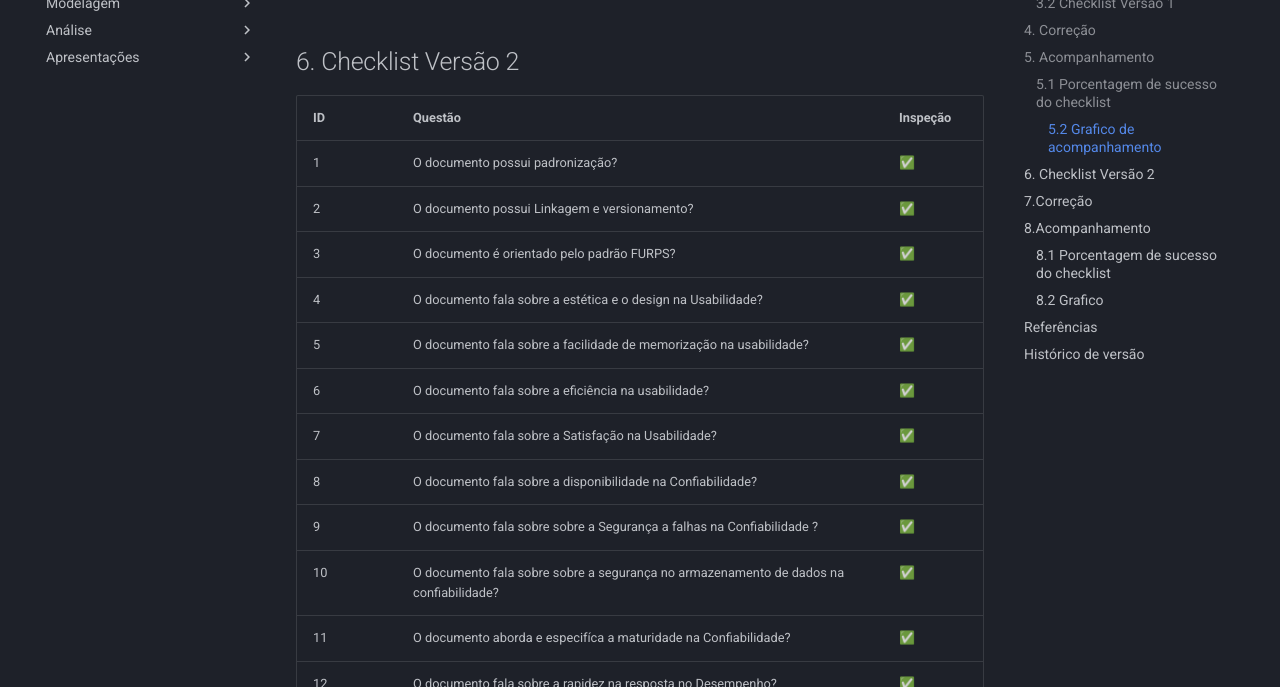
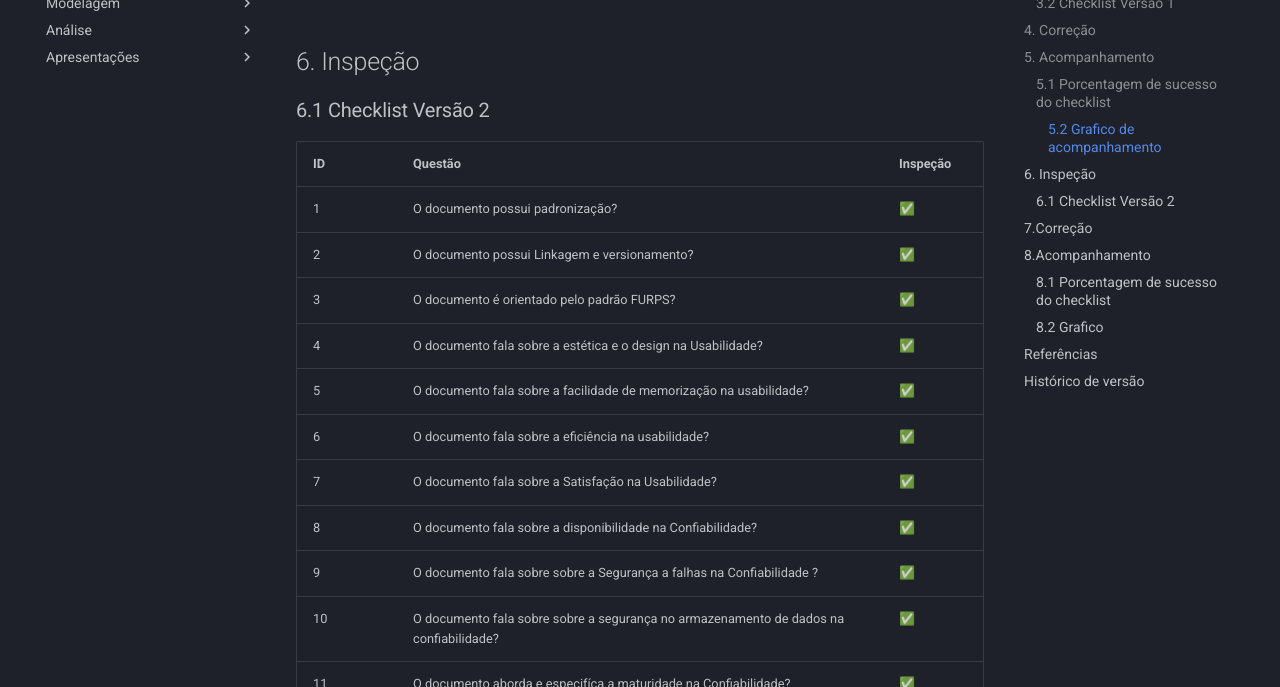
Before and after one commit to Thiab394/2022.1-Noruh, an MkDocs documentation site: the page built from docs/analise/verificacao/especificacaoSuplementar/V2inspecaoEspecificacaoSuplementar.md, in a window 1280 px wide and 900 px high, scrolled down 2962 px, cut to the strip 213-900 px from the top of the window. Built offline with MkDocs 1.6.1 and Material for MkDocs 9.7.7, drawn with Linux system fonts in a browser that asks for light colours.

Commit message:
Update V2inspecaoEspecificacaoSuplementar.md

```diff
--- a/docs/analise/verificacao/especificacaoSuplementar/V2inspecaoEspecificacaoSuplementar.md
+++ b/docs/analise/verificacao/especificacaoSuplementar/V2inspecaoEspecificacaoSuplementar.md
@@ -80,7 +80,9 @@ Como podemos ver no checklist obtivemos as informações abaixo:
 
 <iframe style="border: 1px solid rgba(0, 0, 0, 0.1);" width="800" height="450" src="https://www.figma.com/embed?embed_host=share&url=https%3A%2F%2Fwww.figma.com%2Ffile%2FP04h4Jf130atOAqtxMnFGh%2Fgrafico-especificacao-suplementar" allowfullscreen></iframe>
 
-## 6. Checklist Versão 2
+## 6. Inspeção
+
+### 6.1 Checklist Versão 2
 
 |ID|Questão| Inspeção |
 |-----------|-------------|-------------|
```
